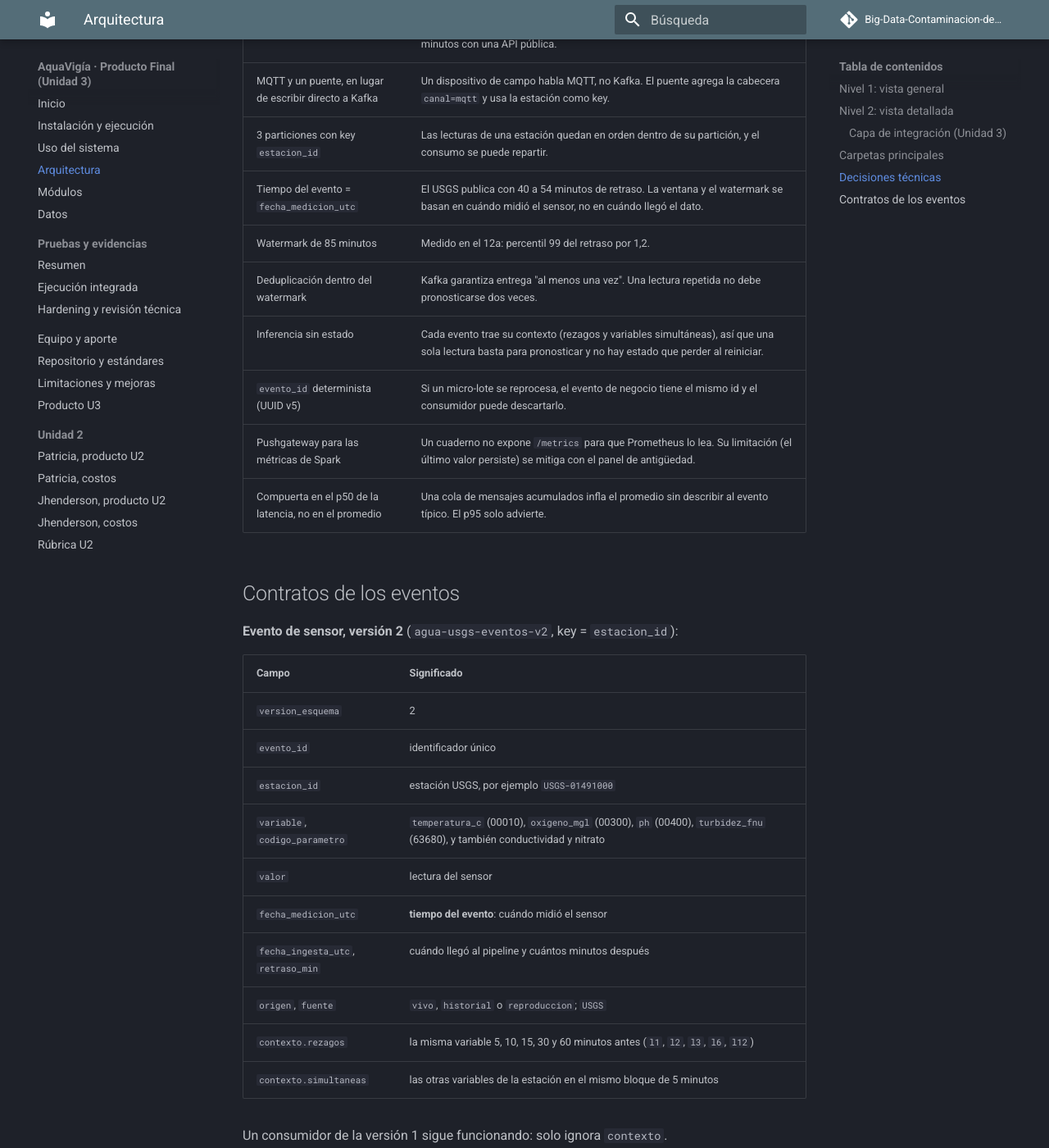
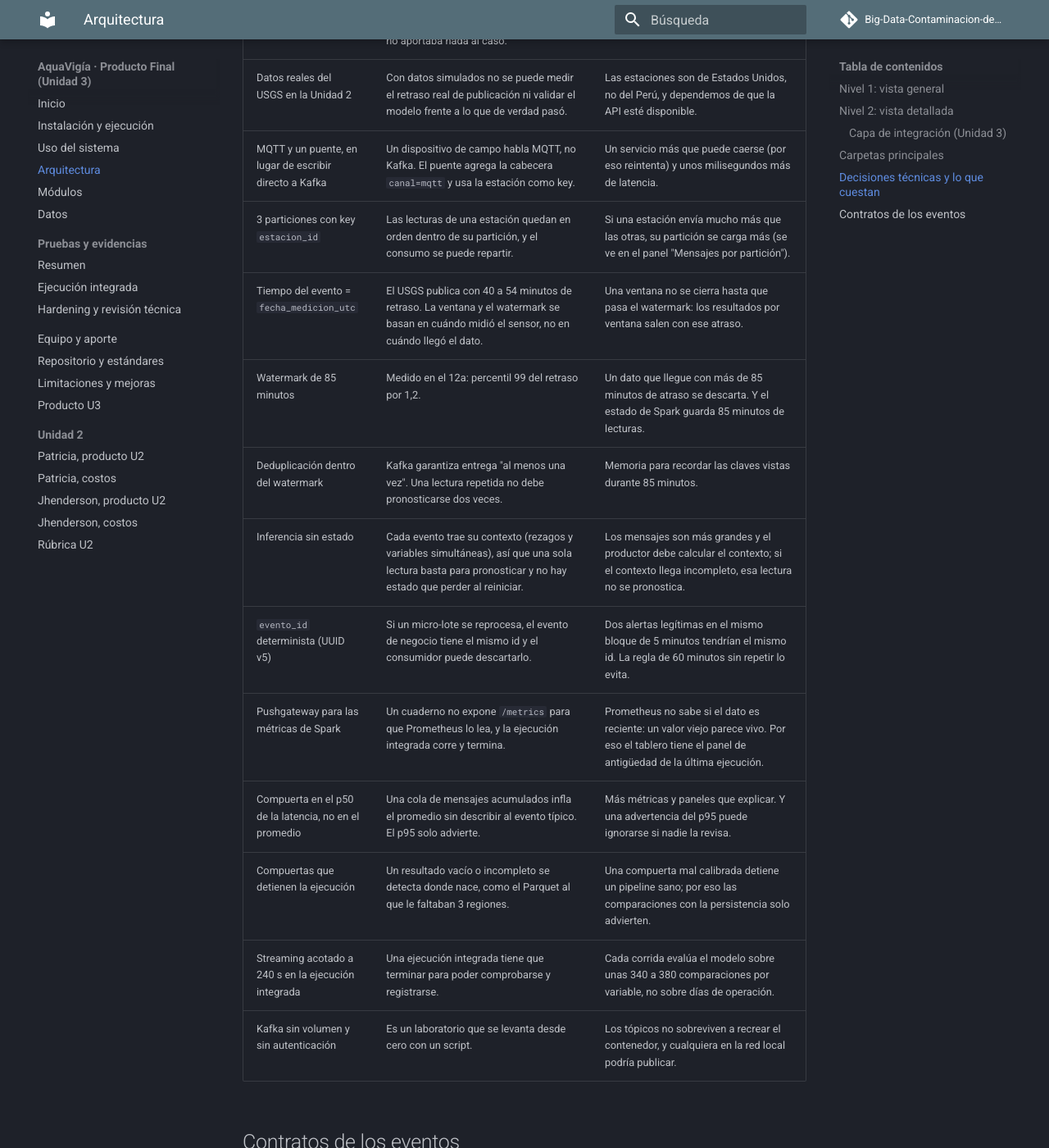
Before and after one commit to Patricia-Apaza/Big-Data-Contaminacion-del-Agua-, an MkDocs documentation site: the page built from docs/arquitectura.md, in a window 1280 px wide and 1400 px high, scrolled down 4210 px. Shown: the whole window at 82% size. Built offline with MkDocs 1.6.1 and Material for MkDocs 9.7.7, drawn with Linux system fonts in a browser that asks for light colours; comment, search, counter and statistics services are not loaded; some of the changed text lies outside the part shown.

Commit message:
Docs: metricas con su origen (S14 3.7) y decisiones con su costo (S14 3.9)

```diff
--- a/docs/arquitectura.md
+++ b/docs/arquitectura.md
@@ -66,21 +66,26 @@ flowchart TB
 | `scripts/` | Levantar el sistema, crear tópicos y probar la salud |
 | `docs/` | Esta documentación (MkDocs) y las evidencias de la Unidad 3 |
 
-## Decisiones técnicas
+## Decisiones técnicas y lo que cuestan
 
-| Decisión | Por qué |
-|---|---|
-| Lambda y no Kappa | El modelo se entrena sobre 90 días de historial y el Parquet de la U1 se analiza por lotes. Reprocesar todo como stream no aportaba nada al caso. |
-| Datos reales del USGS en la Unidad 2 | Con datos simulados no se puede medir el retraso real de publicación ni validar el modelo frente a lo que de verdad pasó. El USGS publica lecturas cada 5 minutos con una API pública. |
-| MQTT y un puente, en lugar de escribir directo a Kafka | Un dispositivo de campo habla MQTT, no Kafka. El puente agrega la cabecera `canal=mqtt` y usa la estación como key. |
-| 3 particiones con key `estacion_id` | Las lecturas de una estación quedan en orden dentro de su partición, y el consumo se puede repartir. |
-| Tiempo del evento = `fecha_medicion_utc` | El USGS publica con 40 a 54 minutos de retraso. La ventana y el watermark se basan en cuándo midió el sensor, no en cuándo llegó el dato. |
-| Watermark de 85 minutos | Medido en el 12a: percentil 99 del retraso por 1,2. |
-| Deduplicación dentro del watermark | Kafka garantiza entrega "al menos una vez". Una lectura repetida no debe pronosticarse dos veces. |
-| Inferencia sin estado | Cada evento trae su contexto (rezagos y variables simultáneas), así que una sola lectura basta para pronosticar y no hay estado que perder al reiniciar. |
-| `evento_id` determinista (UUID v5) | Si un micro-lote se reprocesa, el evento de negocio tiene el mismo id y el consumidor puede descartarlo. |
-| Pushgateway para las métricas de Spark | Un cuaderno no expone `/metrics` para que Prometheus lo lea. Su limitación (el último valor persiste) se mitiga con el panel de antigüedad. |
-| Compuerta en el p50 de la latencia, no en el promedio | Una cola de mensajes acumulados infla el promedio sin describir al evento típico. El p95 solo advierte. |
+Cada decisión tiene un costo. Esta tabla dice por qué se tomó y qué se pierde con ella (S14, 3.9).
+
+| Decisión | Por qué | Qué se pierde |
+|---|---|---|
+| Lambda y no Kappa | El modelo se entrena sobre 90 días de historial y el Parquet de la U1 se analiza por lotes. Reprocesar todo como stream no aportaba nada al caso. | Dos caminos que mantener (batch y streaming) y el riesgo de que den resultados distintos para el mismo dato. |
+| Datos reales del USGS en la Unidad 2 | Con datos simulados no se puede medir el retraso real de publicación ni validar el modelo frente a lo que de verdad pasó. | Las estaciones son de Estados Unidos, no del Perú, y dependemos de que la API esté disponible. |
+| MQTT y un puente, en lugar de escribir directo a Kafka | Un dispositivo de campo habla MQTT, no Kafka. El puente agrega la cabecera `canal=mqtt` y usa la estación como key. | Un servicio más que puede caerse (por eso reintenta) y unos milisegundos más de latencia. |
+| 3 particiones con key `estacion_id` | Las lecturas de una estación quedan en orden dentro de su partición, y el consumo se puede repartir. | Si una estación envía mucho más que las otras, su partición se carga más (se ve en el panel "Mensajes por partición"). |
+| Tiempo del evento = `fecha_medicion_utc` | El USGS publica con 40 a 54 minutos de retraso. La ventana y el watermark se basan en cuándo midió el sensor, no en cuándo llegó el dato. | Una ventana no se cierra hasta que pasa el watermark: los resultados por ventana salen con ese atraso. |
+| Watermark de 85 minutos | Medido en el 12a: percentil 99 del retraso por 1,2. | Un dato que llegue con más de 85 minutos de atraso se descarta. Y el estado de Spark guarda 85 minutos de lecturas. |
+| Deduplicación dentro del watermark | Kafka garantiza entrega "al menos una vez". Una lectura repetida no debe pronosticarse dos veces. | Memoria para recordar las claves vistas durante 85 minutos. |
+| Inferencia sin estado | Cada evento trae su contexto (rezagos y variables simultáneas), así que una sola lectura basta para pronosticar y no hay estado que perder al reiniciar. | Los mensajes son más grandes y el productor debe calcular el contexto; si el contexto llega incompleto, esa lectura no se pronostica. |
+| `evento_id` determinista (UUID v5) | Si un micro-lote se reprocesa, el evento de negocio tiene el mismo id y el consumidor puede descartarlo. | Dos alertas legítimas en el mismo bloque de 5 minutos tendrían el mismo id. La regla de 60 minutos sin repetir lo evita. |
+| Pushgateway para las métricas de Spark | Un cuaderno no expone `/metrics` para que Prometheus lo lea, y la ejecución integrada corre y termina. | Prometheus no sabe si el dato es reciente: un valor viejo parece vivo. Por eso el tablero tiene el panel de antigüedad de la última ejecución. |
+| Compuerta en el p50 de la latencia, no en el promedio | Una cola de mensajes acumulados infla el promedio sin describir al evento típico. El p95 solo advierte. | Más métricas y paneles que explicar. Y una advertencia del p95 puede ignorarse si nadie la revisa. |
+| Compuertas que detienen la ejecución | Un resultado vacío o incompleto se detecta donde nace, como el Parquet al que le faltaban 3 regiones. | Una compuerta mal calibrada detiene un pipeline sano; por eso las comparaciones con la persistencia solo advierten. |
+| Streaming acotado a 240 s en la ejecución integrada | Una ejecución integrada tiene que terminar para poder comprobarse y registrarse. | Cada corrida evalúa el modelo sobre unas 340 a 380 comparaciones por variable, no sobre días de operación. |
+| Kafka sin volumen y sin autenticación | Es un laboratorio que se levanta desde cero con un script. | Los tópicos no sobreviven a recrear el contenedor, y cualquiera en la red local podría publicar. |
 
 ## Contratos de los eventos
 
```
Also changed, not shown: docs/evidencias.md (+24 -1 lines), docs/u3-producto.md (+1 -1 lines).
